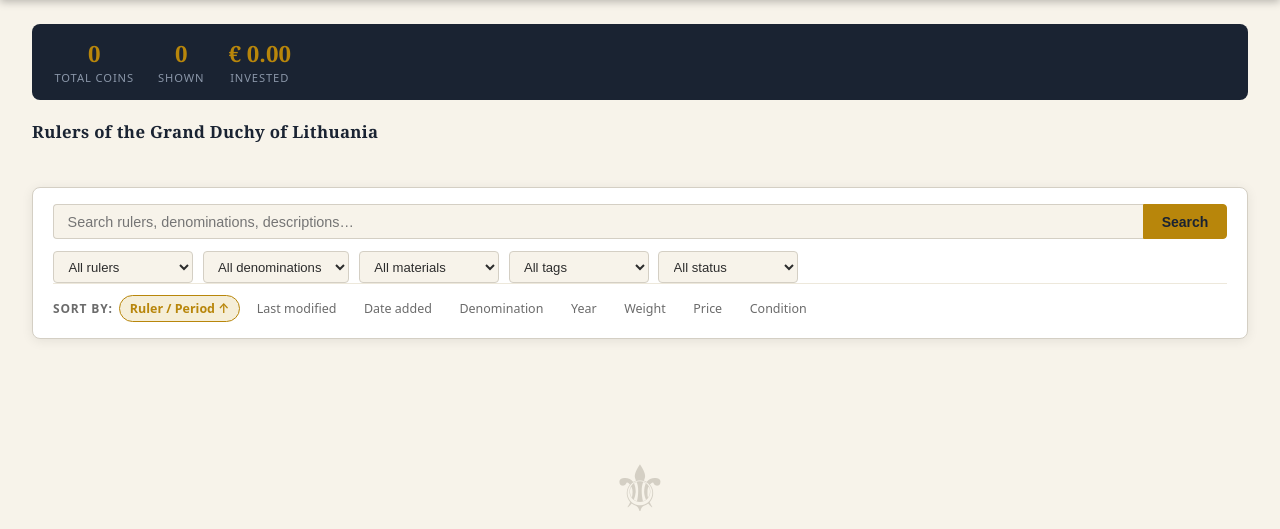
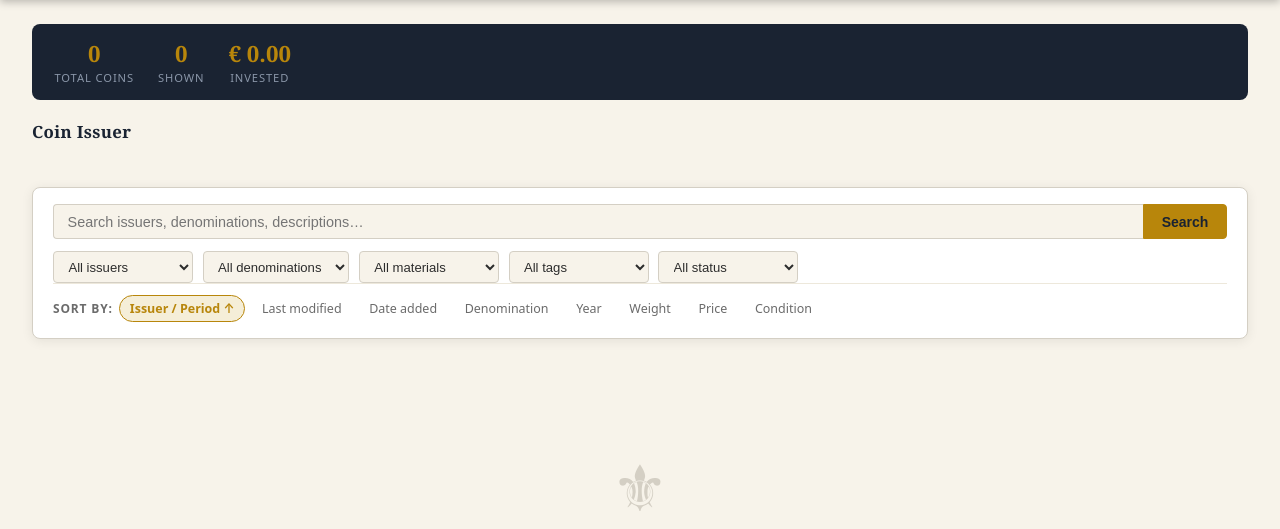
Before and after one commit to povidanius/opengdl, a Flask app: page / in a window 1280 px wide. Shown: the part 58-587 px from the top of the page. Run offline with Flask 2, Linux system fonts and the light colour scheme.

Commit message:
Since Lithuanian Republic is added, Ruler->Issuer

```diff
--- a/app.py
+++ b/app.py
@@ -1008,7 +1008,7 @@ def uploaded_file(filename):
 @app.route("/ruler/<path:ruler_name>/edit", methods=["GET", "POST"])
 def ruler_edit(ruler_name):
     if ruler_name not in RULER_DATA:
-        flash("Ruler not found.", "error")
+        flash("Issuer not found.", "error")
         return redirect(url_for("index"))
 
     if request.method == "POST":
@@ -1036,7 +1036,7 @@ def ruler_edit(ruler_name):
 @app.route("/ruler/<path:ruler_name>/seal/add", methods=["POST"])
 def ruler_seal_add(ruler_name):
     if ruler_name not in RULER_DATA:
-        return jsonify({"error": "Ruler not found"}), 404
+        return jsonify({"error": "Issuer not found"}), 404
     name = request.form.get("name", "").strip()
     if not name:
         return jsonify({"error": "Name required"}), 400
@@ -1047,7 +1047,7 @@ def ruler_seal_add(ruler_name):
 @app.route("/ruler/<path:ruler_name>/seal/<int:seal_idx>/rename", methods=["POST"])
 def ruler_seal_rename(ruler_name, seal_idx):
     if ruler_name not in RULER_DATA:
-        return jsonify({"error": "Ruler not found"}), 404
+        return jsonify({"error": "Issuer not found"}), 404
     name = request.form.get("name", "").strip()
     if not name:
         return jsonify({"error": "Name required"}), 400
@@ -1059,7 +1059,7 @@ def ruler_seal_rename(ruler_name, seal_idx):
 @app.route("/ruler/<path:ruler_name>/seal/<int:seal_idx>/upload", methods=["POST"])
 def ruler_seal_upload(ruler_name, seal_idx):
     if ruler_name not in RULER_DATA:
-        return jsonify({"error": "Ruler not found"}), 404
+        return jsonify({"error": "Issuer not found"}), 404
     seals = models.get_ruler_seals(ruler_name)
     if seal_idx < 0 or seal_idx >= len(seals):
         return jsonify({"error": "Seal index out of range"}), 400
@@ -1085,7 +1085,7 @@ def ruler_seal_upload(ruler_name, seal_idx):
 @app.route("/ruler/<path:ruler_name>/seal/<int:seal_idx>/delete_image", methods=["POST"])
 def ruler_seal_delete_image(ruler_name, seal_idx):
     if ruler_name not in RULER_DATA:
-        return jsonify({"error": "Ruler not found"}), 404
+        return jsonify({"error": "Issuer not found"}), 404
     old = models.remove_ruler_seal_image_db(ruler_name, seal_idx)
     if old:
         old_path = SEALS_FOLDER / old
@@ -1097,7 +1097,7 @@ def ruler_seal_delete_image(ruler_name, seal_idx):
 @app.route("/ruler/<path:ruler_name>/seal/<int:seal_idx>/delete", methods=["POST"])
 def ruler_seal_delete(ruler_name, seal_idx):
     if ruler_name not in RULER_DATA:
-        return jsonify({"error": "Ruler not found"}), 404
+        return jsonify({"error": "Issuer not found"}), 404
     old_image = models.delete_ruler_seal(ruler_name, seal_idx)
     if old_image:
         old_path = SEALS_FOLDER / old_image
@@ -1111,7 +1111,7 @@ def ruler_seal_delete(ruler_name, seal_idx):
 @app.route("/ruler/<path:ruler_name>/coat/add", methods=["POST"])
 def ruler_coat_add(ruler_name):
     if ruler_name not in RULER_DATA:
-        return jsonify({"error": "Ruler not found"}), 404
+        return jsonify({"error": "Issuer not found"}), 404
     name = request.form.get("name", "").strip()
     if not name:
         return jsonify({"error": "Name required"}), 400
@@ -1122,7 +1122,7 @@ def ruler_coat_add(ruler_name):
 @app.route("/ruler/<path:ruler_name>/coat/<int:coat_idx>/rename", methods=["POST"])
 def ruler_coat_rename(ruler_name, coat_idx):
     if ruler_name not in RULER_DATA:
-        return jsonify({"error": "Ruler not found"}), 404
+        return jsonify({"error": "Issuer not found"}), 404
     name = request.form.get("name", "").strip()
     if not name:
         return jsonify({"error": "Name required"}), 400
@@ -1134,7 +1134,7 @@ def ruler_coat_rename(ruler_name, coat_idx):
 @app.route("/ruler/<path:ruler_name>/coat/<int:coat_idx>/upload", methods=["POST"])
 def ruler_coat_upload(ruler_name, coat_idx):
     if ruler_name not in RULER_DATA:
-        return jsonify({"error": "Ruler not found"}), 404
+        return jsonify({"error": "Issuer not found"}), 404
     coats = models.get_ruler_coats(ruler_name)
     if coat_idx < 0 or coat_idx >= len(coats):
         return jsonify({"error": "Index out of range"}), 400
@@ -1160,7 +1160,7 @@ def ruler_coat_upload(ruler_name, coat_idx):
 @app.route("/ruler/<path:ruler_name>/coat/<int:coat_idx>/delete_image", methods=["POST"])
 def ruler_coat_delete_image(ruler_name, coat_idx):
     if ruler_name not in RULER_DATA:
-        return jsonify({"error": "Ruler not found"}), 404
+        return jsonify({"error": "Issuer not found"}), 404
     old = models.remove_ruler_coat_image_db(ruler_name, coat_idx)
     if old:
         old_path = COATS_FOLDER / old
@@ -1172,7 +1172,7 @@ def ruler_coat_delete_image(ruler_name, coat_idx):
 @app.route("/ruler/<path:ruler_name>/coat/<int:coat_idx>/delete", methods=["POST"])
 def ruler_coat_delete(ruler_name, coat_idx):
     if ruler_name not in RULER_DATA:
-        return jsonify({"error": "Ruler not found"}), 404
+        return jsonify({"error": "Issuer not found"}), 404
     old_image = models.delete_ruler_coat(ruler_name, coat_idx)
     if old_image:
         old_path = COATS_FOLDER / old_image
--- a/templates/coin_form.html
+++ b/templates/coin_form.html
@@ -25,7 +25,7 @@
       <div class="form-grid form-grid-2">
 
         <div class="form-group">
-          <label for="ruler">Ruler</label>
+          <label for="ruler">Issuer</label>
           <input type="text" id="ruler" name="ruler"
                  value="{{ coin.ruler if coin else '' }}"
                  list="ruler-list" class="form-input" placeholder="e.g. Jogaila">
--- a/templates/index.html
+++ b/templates/index.html
@@ -24,7 +24,7 @@
 <!-- ── Ruler exposition ──────────────────────────────────────────────────── -->
 <section class="rulers-exposition">
   <div class="rulers-expo-header">
-    <h2 class="rulers-expo-title">Rulers of the Grand Duchy of Lithuania</h2>
+    <h2 class="rulers-expo-title">Coin Issuer</h2>
   </div>
   <div class="rulers-strip" id="rulers-strip">
     {% for ruler_name, rdata in ruler_data.items() %}
@@ -95,7 +95,7 @@
     <div class="search-row">
       <div class="search-wrap">
         <input type="search" name="q" value="{{ query }}"
-               placeholder="Search rulers, denominations, descriptions…"
+               placeholder="Search issuers, denominations, descriptions…"
                class="input-search" autocomplete="off">
         <button type="submit" class="btn-search">Search</button>
       </div>
@@ -106,7 +106,7 @@
 
     <div class="filter-row">
       <select name="ruler" class="filter-select" onchange="this.form.submit()">
-        <option value="">All rulers</option>
+        <option value="">All issuers</option>
         {% for r in filters.rulers %}
           <option value="{{ r }}" {% if r == selected_ruler %}selected{% endif %}>{{ r }}</option>
         {% endfor %}
@@ -145,7 +145,7 @@
   <div class="sort-row">
     <label class="sort-label">Sort by:</label>
     {% set sort_fields = [
-      ('ruler',          'Ruler / Period'),
+      ('ruler',          'Issuer / Period'),
       ('updated_at',     'Last modified'),
       ('created_at',     'Date added'),
       ('denomination',   'Denomination'),
--- a/templates/ruler_edit.html
+++ b/templates/ruler_edit.html
@@ -54,8 +54,8 @@
       <div class="form-group">
         <label for="notes">Collector's notes</label>
         <textarea id="notes" name="notes" class="form-textarea" rows="6"
-                  placeholder="Add your personal research notes, collection strategy, or any other information about coins of this ruler…">{{ current_notes }}</textarea>
-        <span class="field-hint">These notes appear on ruler cards and in PDF exports.</span>
+                  placeholder="Add your personal research notes, collection strategy, or any other information about coins of this issuer…">{{ current_notes }}</textarea>
+        <span class="field-hint">These notes appear on issuer cards and in PDF exports.</span>
       </div>
     </fieldset>
 
@@ -82,7 +82,7 @@
   <div class="re-seals-section">
     <div class="re-seals-header">
       <span class="re-seals-title">Known Seals</span>
-      <span class="field-hint">Seal images and titles appear in the ruler strip and in PDF exports.</span>
+      <span class="field-hint">Seal images and titles appear in the issuer strip and in PDF exports.</span>
     </div>
     <div class="ruler-seals-grid" id="seals-grid"></div>
     <div class="seal-add-area">
```
